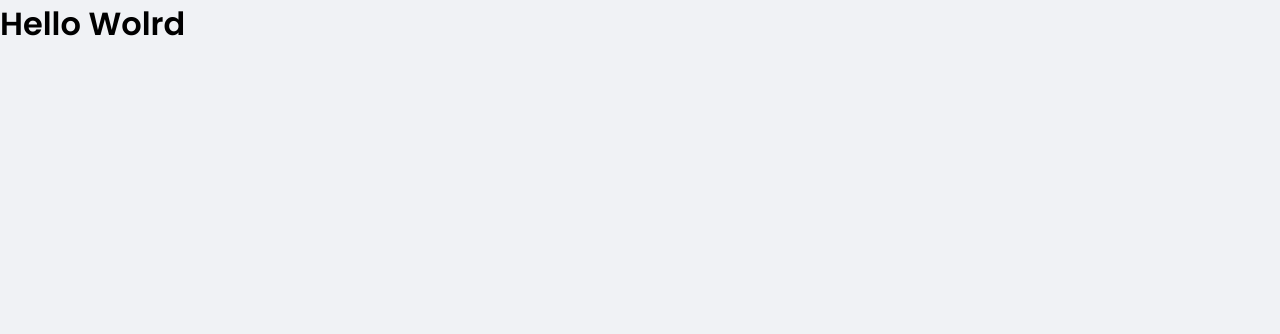
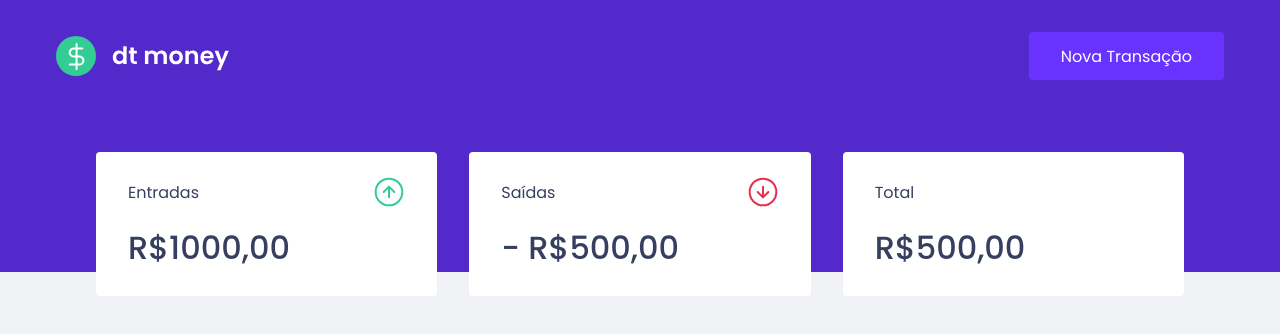
Before and after one commit to FelipeTorress/dtmoney-ignite-rocketseat, a React (Create React App) app: page / in a window 1280 px wide. Shown: the top 334 px of the page. Built offline with nearby package versions, Linux system fonts and the light colour scheme.

Commit message:
Header e Summary criados

```diff
--- a/public/index.html
+++ b/public/index.html
@@ -10,7 +10,7 @@
     <title>Dtmoney</title>
 
 
-    <link href="https://fonts.googleapis.com/css2?family=Poppins:wght@400;600&display=swap" rel="stylesheet">
+    <link href="https://fonts.googleapis.com/css2?family=Poppins:wght@400;500;600&display=swap" rel="stylesheet">
   </head>
   <body>
     <noscript>You need to enable JavaScript to run this app.</noscript>
--- a/src/App.tsx
+++ b/src/App.tsx
@@ -1,10 +1,13 @@
+import { Dashboard } from "./components/Dashboard";
+import { Header } from "./components/Header";
 import { GlobalStyle } from "./styles/global";
 
 export function App() {
   return (
-    <div className="App">
-      <h1 className='title'>Hello Wolrd</h1>
-      <GlobalStyle/>
-    </div>
+    <>
+      <Header />
+      <Dashboard />
+      <GlobalStyle />
+    </>
   );
 }
--- /dev/null
+++ b/src/components/Dashboard/index.tsx
@@ -0,0 +1,10 @@
+import { Summary } from "../Summary";
+import { Container } from "./styles";
+
+export function Dashboard(){
+    return (
+        <Container>
+            <Summary/>
+        </Container>
+    );
+}
--- /dev/null
+++ b/src/components/Dashboard/styles.ts
@@ -0,0 +1,7 @@
+import styled from "styled-components";
+
+export const Container = styled.main`
+    max-width: 1120px;
+    margin: 0 auto;
+    padding: 2.5rem 1rem;
+`;
--- /dev/null
+++ b/src/components/Header/index.tsx
@@ -0,0 +1,13 @@
+import logoImg from '../../assets/logo.svg';
+import { Container, Content } from './styles';
+
+export function Header(){
+    return(
+        <Container>
+            <Content>
+                <img src={logoImg} alt="dtmoney" />
+                <button type="button">Nova Transação</button>
+            </Content>
+        </Container>
+    )
+}
--- /dev/null
+++ b/src/components/Header/styles.ts
@@ -0,0 +1,32 @@
+import styled from "styled-components";
+
+export const Container = styled.header`
+    background: var(--blue);
+`;
+
+export const Content = styled.div`
+    max-width: 1200px;
+    margin:0 auto;
+
+    padding: 2rem 1rem 12rem;
+    display:flex;
+    align-items: center;
+    justify-content: space-between;
+
+    button {
+        font-size: 1rem;
+        color: #FFF;
+        background: var(--blue-light);
+        border: 0;
+        padding: 0 2rem;
+        border-radius: 0.25rem;
+        height: 3rem;
+        display : ;
+
+        transition: filter 0.5s;
+
+        &:hover{
+            filter: brightness(0.9);
+        }
+    }
+`;
--- /dev/null
+++ b/src/components/Summary/index.tsx
@@ -0,0 +1,35 @@
+import { Container } from "./styles";
+
+import incomeImg from '../../assets/income.svg';
+import outcomeImg from '../../assets/outcome.svg';
+import totalImg from '../../assets/total.svg';
+
+export function Summary(){
+    return (
+        <Container>
+            <div>
+                <header>
+                    <p>Entradas</p>
+                    <img src={incomeImg} alt="Entradas" />
+                </header>
+                <strong>R$1000,00</strong>
+            </div>
+
+            <div>
+                <header>
+                    <p>Saídas</p>
+                    <img src={outcomeImg} alt="Saídas" />
+                </header>
+                <strong>- R$500,00</strong>
+            </div>
+
+            <div>
+                <header>
+                    <p>Total</p>
+                    <img src={totalImg} alt="Total" />
+                </header>
+                <strong>R$500,00</strong>
+            </div>
+        </Container>
+    );
+}
--- /dev/null
+++ b/src/components/Summary/styles.ts
@@ -0,0 +1,29 @@
+import styled from "styled-components";
+
+export const Container = styled.div`
+    display: grid;
+    grid-template-columns: repeat(3,1fr);//repetir 1fr 3x
+    gap: 2rem;//espaco entre items
+    margin-top:-10rem;
+
+    div {
+        background: var(--shape);
+        padding:1.5rem 2rem;
+        border-radius:0.25rem;
+        color:var(--text-title);
+    }
+
+    header {
+        display: flex;
+        align-items: center;
+        justify-content: space-between;
+    }
+
+    Strong{
+        display: block;//por padrao strong vem inline
+        margin-top: 1rem;
+        font-size: 2rem;
+        font-weight: 500;
+        line-height: 3rem;
+    }
+`;
--- a/src/styles/global.ts
+++ b/src/styles/global.ts
@@ -5,6 +5,7 @@
         --background: #f0f2f5;
         --shape: #FFFFFF;
 
+        --green: #33CC95;
         --red : #E52E4D;
         --blue: #5429CC;
         --blue-light: #6933FF;
```
